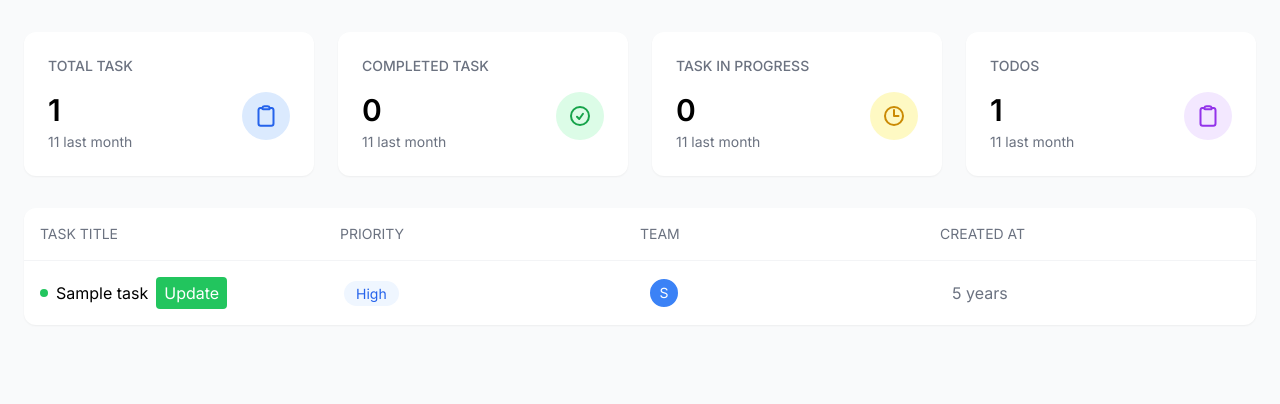
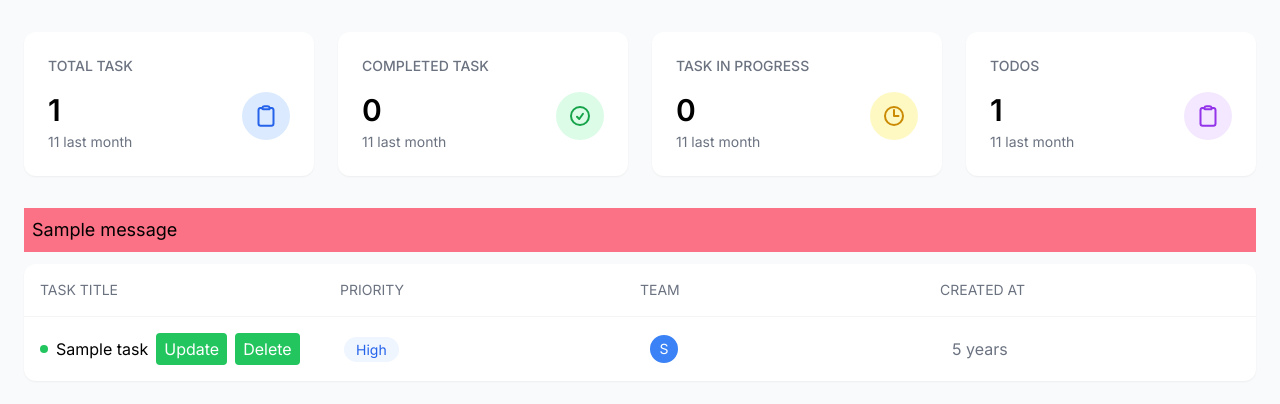
Before and after one commit to dabananda/task-management, a Django app: page /tasks/admin-dashboard/ in a window 1280 px wide. Shown: the part 64-468 px from the top of the page. Run offline with Django 5.2, Linux system fonts and the light colour scheme; tables that the repository leaves empty hold one stand-in row (values such as "Sample post"); one stand-in notice (Sample message) is shown.

Commit message:
Implemented delete method

```diff
--- a/static/styles/output.css
+++ b/static/styles/output.css
@@ -638,6 +638,11 @@ video {
   margin-bottom: 1.25rem;
 }
 
+.my-3 {
+  margin-top: 0.75rem;
+  margin-bottom: 0.75rem;
+}
+
 .mb-1 {
   margin-bottom: 0.25rem;
 }
@@ -927,6 +932,11 @@ video {
   background-color: rgb(234 179 8 / var(--tw-bg-opacity, 1));
 }
 
+.bg-rose-400 {
+  --tw-bg-opacity: 1;
+  background-color: rgb(251 113 133 / var(--tw-bg-opacity, 1));
+}
+
 .p-2 {
   padding: 0.5rem;
 }
--- a/tasks/templates/dashboard/admin-dashboard.html
+++ b/tasks/templates/dashboard/admin-dashboard.html
@@ -19,6 +19,10 @@
         <div class="w-2 h-2 rounded-full bg-green-500"></div>
         <span>{{task.title}}</span>
           <a href="{% url "update-task" task.id %}" class="px-2 py-1 bg-green-500 text-white rounded">Update</a>
+          <form action="{% url "delete-task" task.id %}" method="post">
+            {% csrf_token %}
+            <button type="submit" class="px-2 py-1 bg-green-500 text-white rounded">Delete</button>
+        </form>
       </div>
       <div>
         <span
--- a/tasks/templates/dashboard/dashboard.html
+++ b/tasks/templates/dashboard/dashboard.html
@@ -169,6 +169,12 @@
           </a>
         </div>
 
+        {% if messages %}
+          {% for message in messages %}
+            <p class="bg-rose-400 p-2 my-3 text-lg">{{ message }}</p>
+          {% endfor %}
+        {% endif %}
+
         {% comment %} Task Table {% endcomment %}
         {% block tasks %}{% endblock tasks %}
       </main>
--- a/tasks/urls.py
+++ b/tasks/urls.py
@@ -7,5 +7,6 @@ urlpatterns = [
   path('test/', test),
   path('create-task/', create_task, name='create-task'),
   path('view-task/', view_task),
-  path('update-task/<int:id>/', update_task, name="update-task")
+  path('update-task/<int:id>/', update_task, name="update-task"),
+  path('delete-task/<int:id>/', delete_task, name="delete-task")
 ]
--- a/tasks/views.py
+++ b/tasks/views.py
@@ -79,6 +79,17 @@ def update_task(request, id):
   context = {'task_form': task_form, 'task_detail_form': task_detail_form}
   return render(request, "task_form.html", context)
 
+def delete_task(request, id):
+  if request.method == 'POST':
+    task = Task.objects.get(id = id)
+    task.delete()
+    messages.success(request, "Task deleted successfully")
+    return redirect("admin-dashboard")
+  else:
+    messages.error(request, "Something went wrong")
+    return redirect("admin-dashboard")
+
+
 def view_task(request):
   # retrive all tasks
   tasks = Task.objects.filter(status="PENDING")
```
